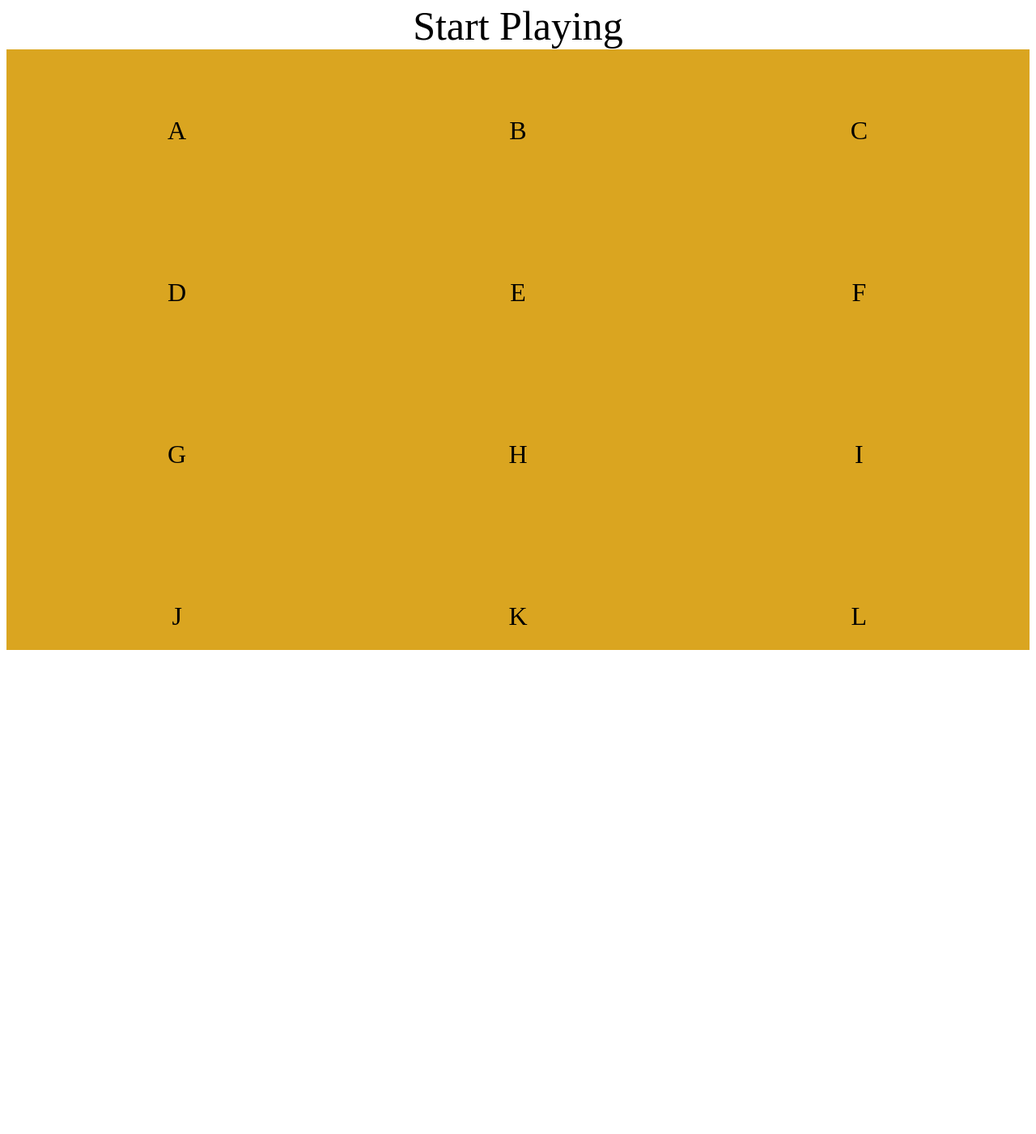
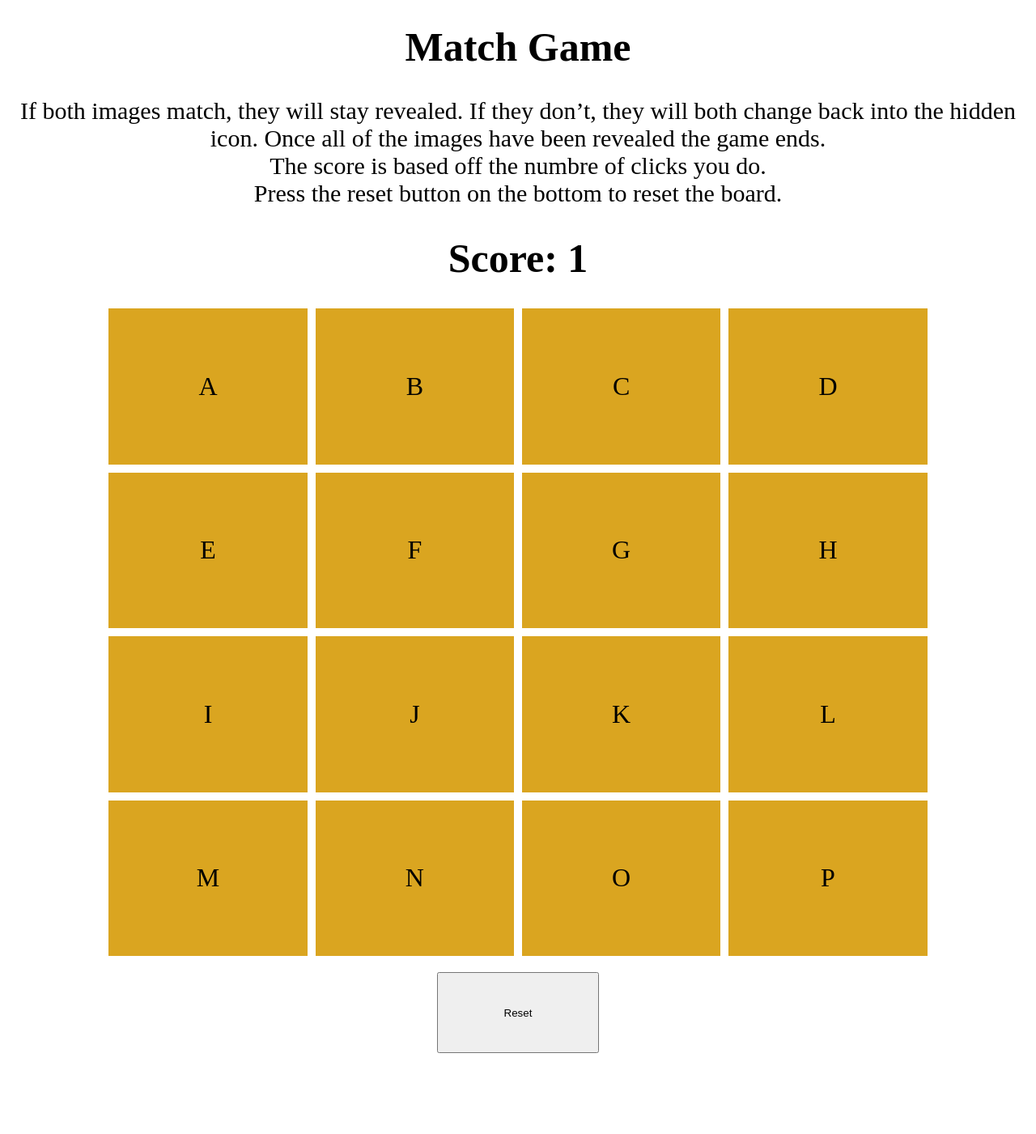
Before and after one commit to ZaRamen/JS-Project-2, a plain HTML site: page index.html in a window 1280 px wide. Shown: the part 5-1406 px from the top of the page at 81% size. Before the commit the page ends 808 px from the top, so only its background shows below. Drawn offline with Linux system fonts and the light colour scheme.

Commit message:
Add files via upload

```diff
--- a/index.html
+++ b/index.html
@@ -9,9 +9,15 @@
     <title>Document</title>
 </head>
 <body>
+    <h1>Match Game</h1>
     <div id="message">
-        Start Playing
+        If both images match, they will stay revealed.
+        If they don’t, they will both change back into the hidden icon. Once all of the images have been
+        revealed the game ends. <br>
+        The score is based off the numbre of clicks you do. <br>
+        Press the reset button on the bottom to reset the board.
     </div>
+    <h1>Score: 1</h1>
     <div class="wrapper">
         <div class="cards">A</div>
         <div class="cards">B</div>
@@ -25,6 +31,14 @@
         <div class="cards">J</div>
         <div class="cards">K</div>
         <div class="cards">L</div>
+        <div class="cards">M</div>
+        <div class="cards">N</div>
+        <div class="cards">O</div>
+        <div class="cards">P</div>
     </div>
+    <div id="reset">
+        <button onclick="reset();">Reset</button>
+    </div>
+
 </body>
 </html>
--- a/script.js
+++ b/script.js
@@ -1,3 +1,8 @@
+function initialize()
+{
+    score = 0;
+    let cards = [];
+}
 function clickCard(ele)
 {
     if (ele.style.backgroundColor == "black")
@@ -8,9 +13,26 @@ function clickCard(ele)
     {
         ele.style.backgroundColor = "black";
     }
+    document.getElementById("score") = "Score: " + score;
+    if (cards.length == 2)
+    {
+        cards.clear();
+    }
+    cards.push(ele);
+    checkCards();
+}
+function setCardVals()
+{
+    let cards = document.getElementsByClassName("cards");
+    for (let i = 0; i < cards.length; i++)
+    {
+        cards[i].classList.add("1");
+    }
+}
+function checkCards()
+{
 
 }
-
 
 document.addEventListener('DOMContentLoaded', (event) => {
     //the event occurred
@@ -28,6 +50,6 @@ document.addEventListener('DOMContentLoaded', (event) => {
 
     }
     addEventListener();
-
-
+    setCardVals();
+    initialize();
 });
--- a/styles.css
+++ b/styles.css
@@ -1,7 +1,11 @@
 html, body
 {
     height: 100%;
-    overflow: hidden;
+}
+h1
+{
+    text-align: center;
+    font-size: 50px;
 }
 div
 {
@@ -20,12 +24,26 @@ div
 .wrapper
 {
     display: grid;
-    width: 100%;
-
+    width: 80%;
+    margin: auto;
+    grid-gap: 10px;
     height: 800px;
-    grid-template-columns: repeat(3, 1fr);
+    grid-template-columns: repeat(4, 1fr);
 }
 #message
 {
-    font-size: 50px;
+    font-size: 30px;
+    margin-bottom: 10px;
 }
+#reset
+{
+    text-align: center;
+    margin-top: 20px;
+    width: 100%;
+    height: 200px;
+}
+button
+{
+    width: 200px;
+    height: 100px;
+}
```
